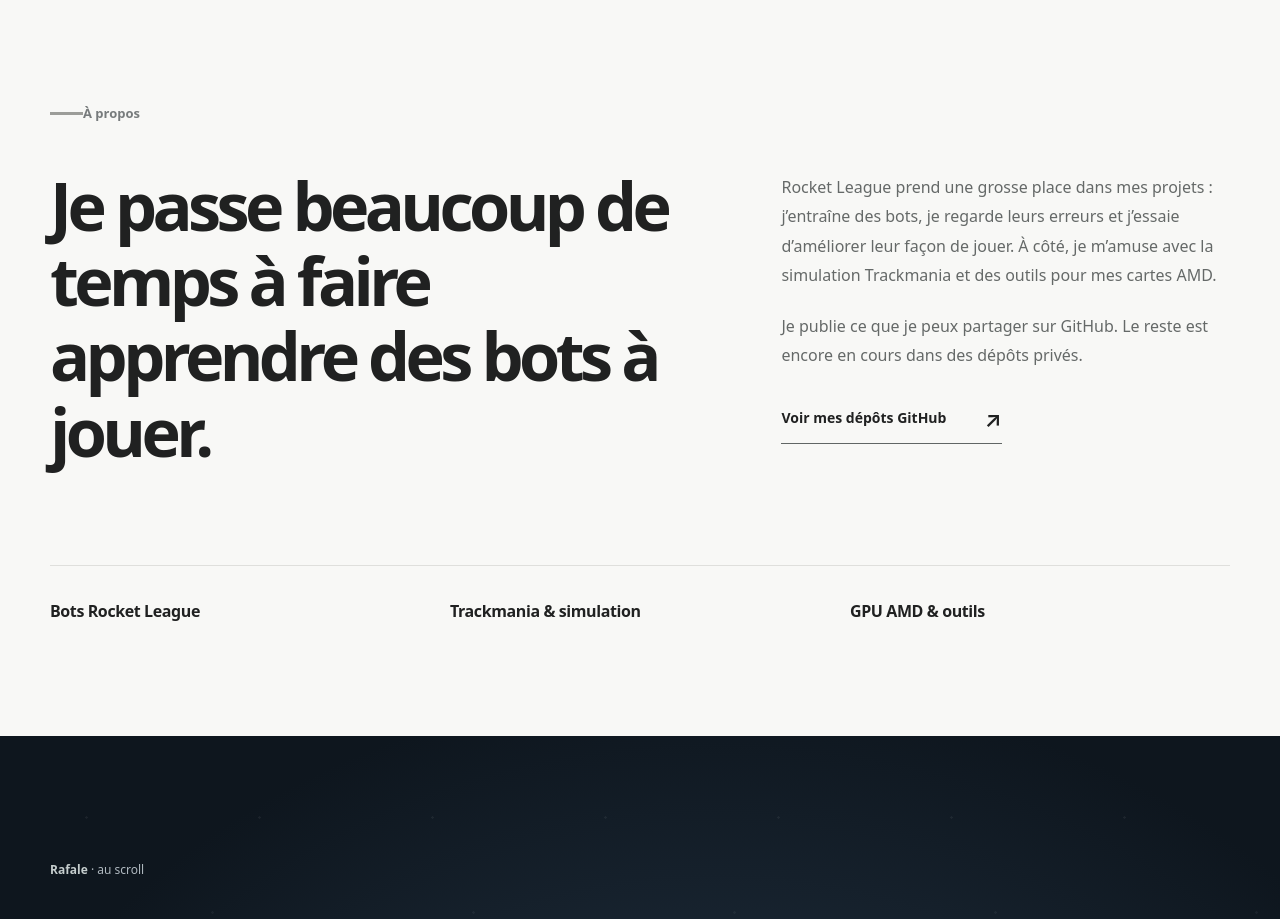
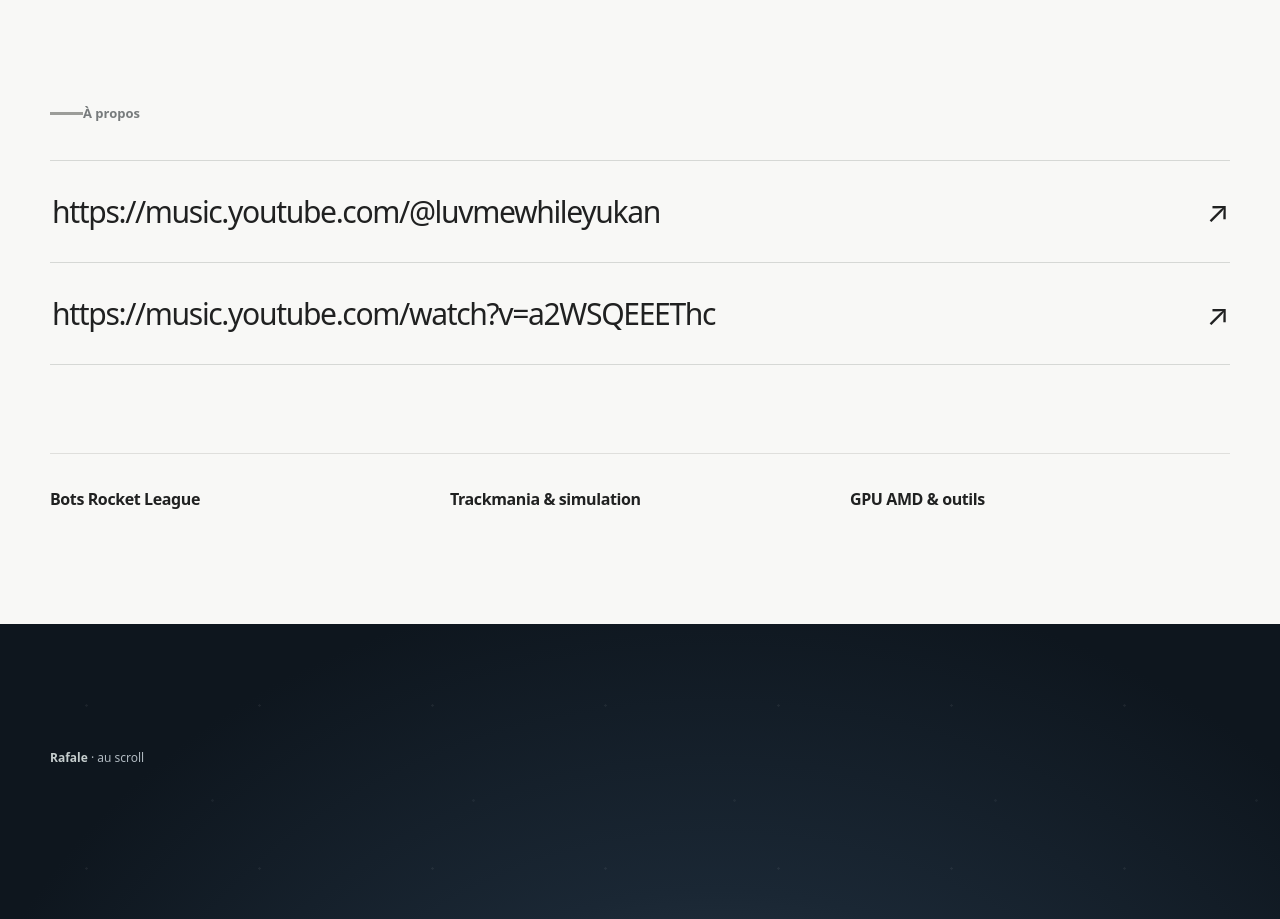
Before and after one commit to Speedstu/speedstu-tech, a plain HTML site: page index.html in a window 1280 px wide. Shown: the part 820-1739 px from the top of the page. Drawn offline with Linux system fonts and the light colour scheme.

Commit message:
Replace About intro with YouTube Music links

```diff
--- a/index.html
+++ b/index.html
@@ -5,7 +5,7 @@
   <meta name="viewport" content="width=device-width,initial-scale=1">
   <meta name="color-scheme" content="light dark">
   <meta name="theme-color" content="#111517">
-  <meta name="speedstu-version" content="7.1 — Personal">
+  <meta name="speedstu-version" content="7.2 — Personal">
   <meta name="description" content="Speedstu : mes projets personnels autour de Rocket League, Trackmania, l’apprentissage par renforcement et des outils GPU AMD.">
   <meta property="og:type" content="website">
   <meta property="og:title" content="Speedstu — Mes projets">
@@ -14,9 +14,9 @@
   <link rel="canonical" href="https://speedstu.tech/">
   <link rel="icon" type="image/svg+xml" href="assets/favicon.svg">
   <link rel="preload" href="assets/hero-rafale.webp" as="image" type="image/webp">
-  <link rel="stylesheet" href="styles.css?v=7.1.0">
-  <link rel="stylesheet" href="personal.css?v=7.1.0">
-  <script src="script.js?v=7.1.0" defer></script>
+  <link rel="stylesheet" href="styles.css?v=7.2.0">
+  <link rel="stylesheet" href="personal.css?v=7.2.0">
+  <script src="script.js?v=7.2.0" defer></script>
   <title>Speedstu — Mes projets</title>
 </head>
 <body>
@@ -61,9 +61,13 @@
   <section class="intro" id="intro">
     <div class="container intro-wrapper">
       <div class="section-kicker"><span class="red-stroke"></span><span><span data-i18n="introLabel">À propos</span></span></div>
-      <div class="intro-layout">
-        <h2 data-i18n="introTitle">Je passe beaucoup de temps à faire apprendre des bots à jouer.</h2>
-        <div class="intro-side"><p data-i18n="introText">Rocket League prend une grosse place dans mes projets : j’entraîne des bots, je regarde leurs erreurs et j’essaie d’améliorer leur façon de jouer. À côté, je m’amuse avec la simulation Trackmania et des outils pour mes cartes AMD.</p><p data-i18n="introText2">Je publie ce que je peux partager sur GitHub. Le reste est encore en cours dans des dépôts privés.</p><a class="text-link" href="https://github.com/Speedstu" target="_blank" rel="noopener noreferrer"><span data-i18n="seeGithub">Voir mes dépôts GitHub</span><span>↗</span></a></div>
+      <div class="intro-layout intro-music">
+        <a class="music-link" href="https://music.youtube.com/@luvmewhileyukan" target="_blank" rel="noopener noreferrer">
+          <span>https://music.youtube.com/@luvmewhileyukan</span><span class="music-link-arrow" aria-hidden="true">↗</span>
+        </a>
+        <a class="music-link" href="https://music.youtube.com/watch?v=a2WSQEEEThc" target="_blank" rel="noopener noreferrer">
+          <span>https://music.youtube.com/watch?v=a2WSQEEEThc</span><span class="music-link-arrow" aria-hidden="true">↗</span>
+        </a>
       </div>
       <div class="expertise-stripe" aria-label="Technos de travail"><div><strong data-i18n="field1">Bots Rocket League</strong></div><div><strong data-i18n="field2">Trackmania & simulation</strong></div><div><strong data-i18n="field3">GPU AMD & outils</strong></div></div>
     </div>
--- a/personal.css
+++ b/personal.css
@@ -259,3 +259,34 @@ html.has-js-motion [data-reveal="photo"].is-visible {clip-path:inset(0 0 0 0 rou
   .hero h1.hero-slang {font-size:clamp(65px,14vw,92px);line-height:.96;letter-spacing:-.081em;margin-bottom:32px;}
 }
 @media(max-width:380px){.hero h1.hero-slang{font-size:clamp(56px,15vw,72px);}}
+
+/* V7.2 — links in the About section, replacing the introduction. */
+.intro-layout.intro-music {
+  display:flex;
+  flex-direction:column;
+  gap:0;
+  padding:38px 0 88px;
+}
+.music-link {
+  display:flex;
+  align-items:center;
+  justify-content:space-between;
+  gap:20px;
+  padding:31px 2px;
+  border-bottom:1px solid #d6d8d5;
+  font-size:clamp(18px,2.35vw,33px);
+  font-weight:540;
+  line-height:1.3;
+  letter-spacing:-.045em;
+  transition:padding .38s var(--ease),color .25s ease,background .25s ease;
+}
+.music-link:first-child {border-top:1px solid #d6d8d5;}
+.music-link>span:first-child {min-width:0;overflow-wrap:anywhere;}
+.music-link-arrow {font-size:clamp(24px,2.3vw,35px);font-weight:400;flex:none;transition:transform .4s var(--ease);}
+.music-link:hover {padding-left:14px;background:#ededeb;color:#111;}
+.music-link:hover .music-link-arrow {transform:translate(5px,-4px);}
+@media(max-width:600px){
+  .intro-layout.intro-music {padding:28px 0 58px;}
+  .music-link {padding:25px 0;gap:12px;font-size:clamp(15px,4.3vw,21px);letter-spacing:-.03em;}
+  .music-link-arrow {font-size:24px;}
+}
```
